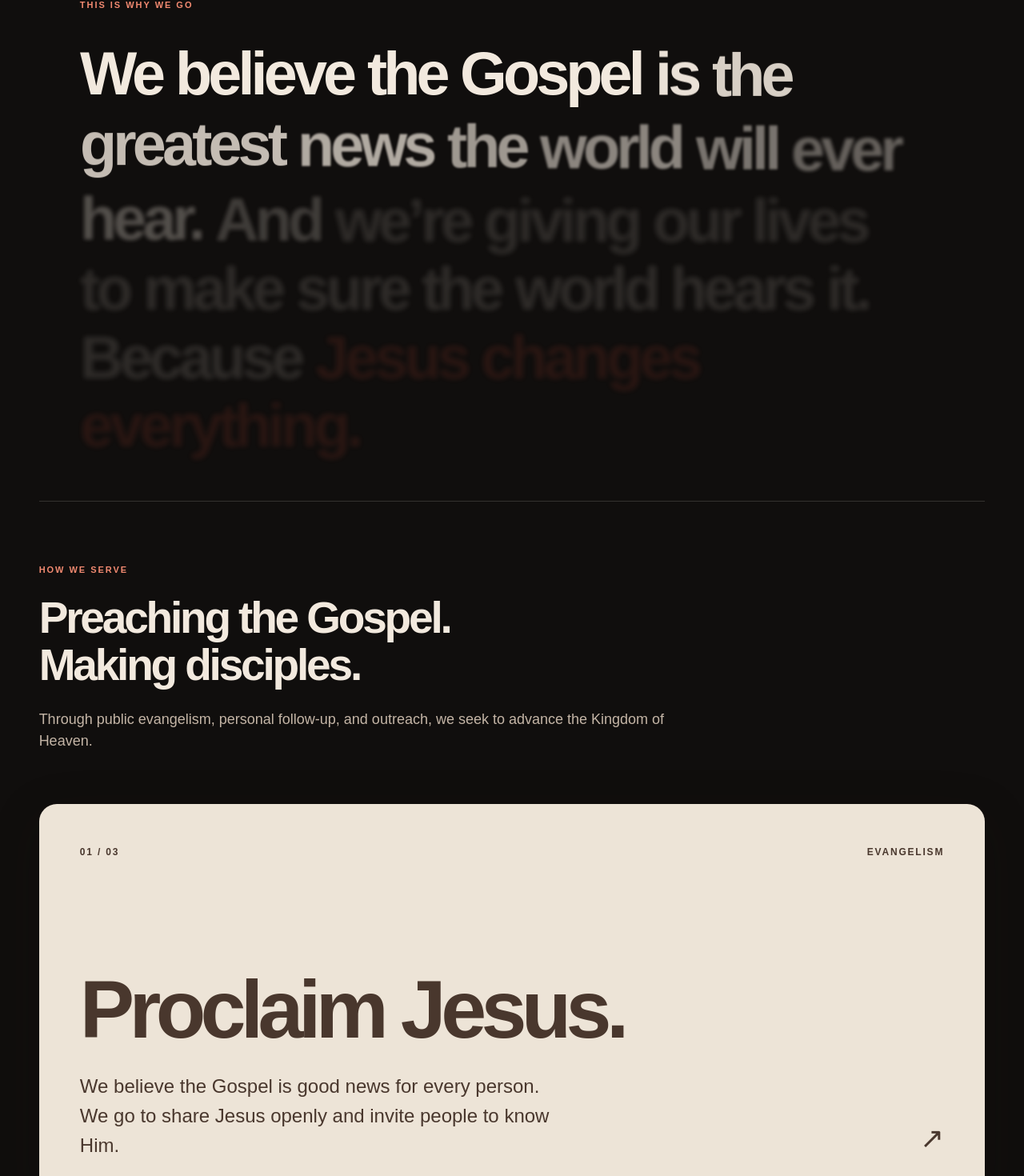
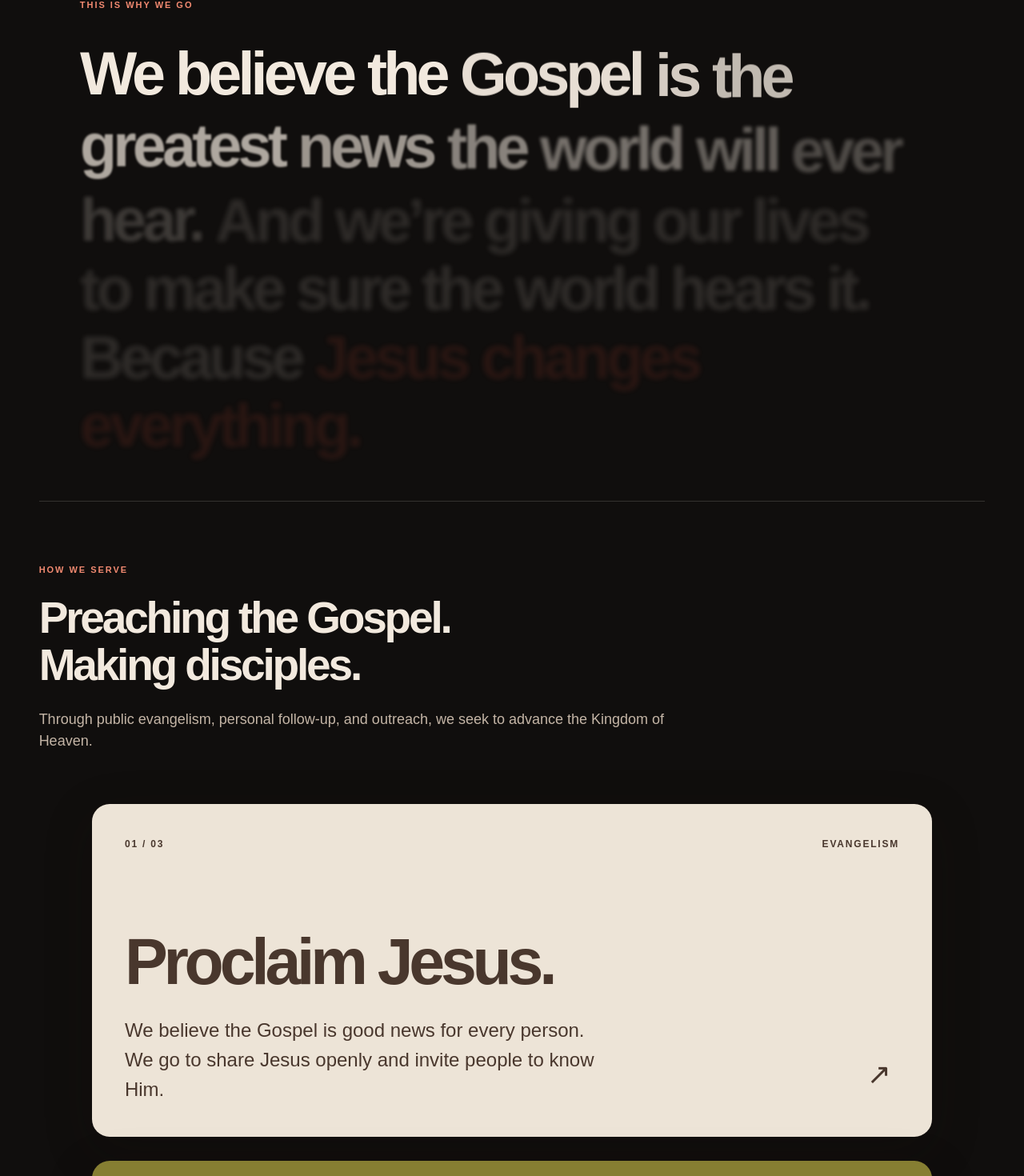
Before and after one commit to bumbmatei-sys/thebumbs-website, a Next.js app: page / in a window 1280 px wide. Shown: the part 7299-8769 px from the top of the page at 80% size. Built offline with nearby package versions, Linux system fonts and the light colour scheme.

Commit message:
style: balance section typography, bottom-align story titles, center compact mission cards

```diff
--- a/app/globals.css
+++ b/app/globals.css
@@ -415,3 +415,35 @@ body{background:var(--cream);color:var(--ink)}
 /* Keep the two-part mission headline clean, with its first phrase on one line. */
 .mission-stack-section .section-intro #mission-title{font-size:clamp(24px,4.3vw,70px);line-height:1.07;letter-spacing:-.058em}
 .mission-heading-line{white-space:nowrap}
+
+/* Editorial balance: consistent section headlines, bottom-aligned story titles,
+   and a slightly more compact centered stack of mission cards. */
+.story-section h2,
+.home-invitation h2{
+  font-size:clamp(24px,4.3vw,70px);
+  line-height:1.07;
+  letter-spacing:-.058em;
+}
+.story-section h2{margin-bottom:50px}
+.story-tile{justify-content:flex-start}
+.story-tile-title{
+  margin-top:auto;
+  margin-bottom:12px;
+  font-size:clamp(25px,3vw,44px);
+  line-height:1.08;
+  letter-spacing:-.045em;
+}
+.story-tile>span:last-child{line-height:1.45}
+.mission-stack{align-items:center}
+.mission-stack-card{
+  width:min(92%,1050px);
+  min-height:clamp(340px,52vh,570px);
+  padding:clamp(24px,3.2vw,54px);
+}
+.mission-stack-card .stack-card-bottom h3{font-size:clamp(44px,6.3vw,94px)}
+@media(max-width:700px){
+  .story-section h2{margin-bottom:38px}
+  .story-tile-title{font-size:clamp(26px,6vw,36px);margin-bottom:10px}
+  .mission-stack-card{width:95%;min-height:440px;padding:24px}
+  .mission-stack-card .stack-card-bottom h3{font-size:clamp(42px,9vw,62px)}
+}
```
